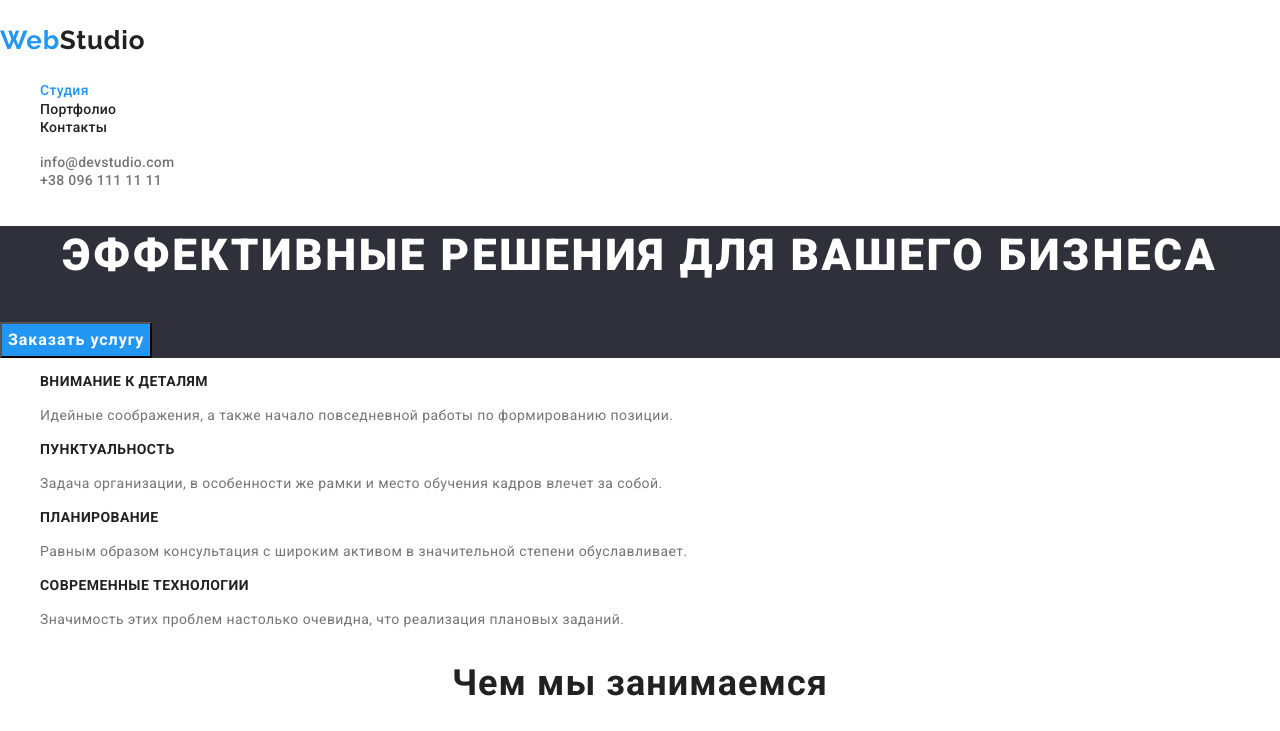
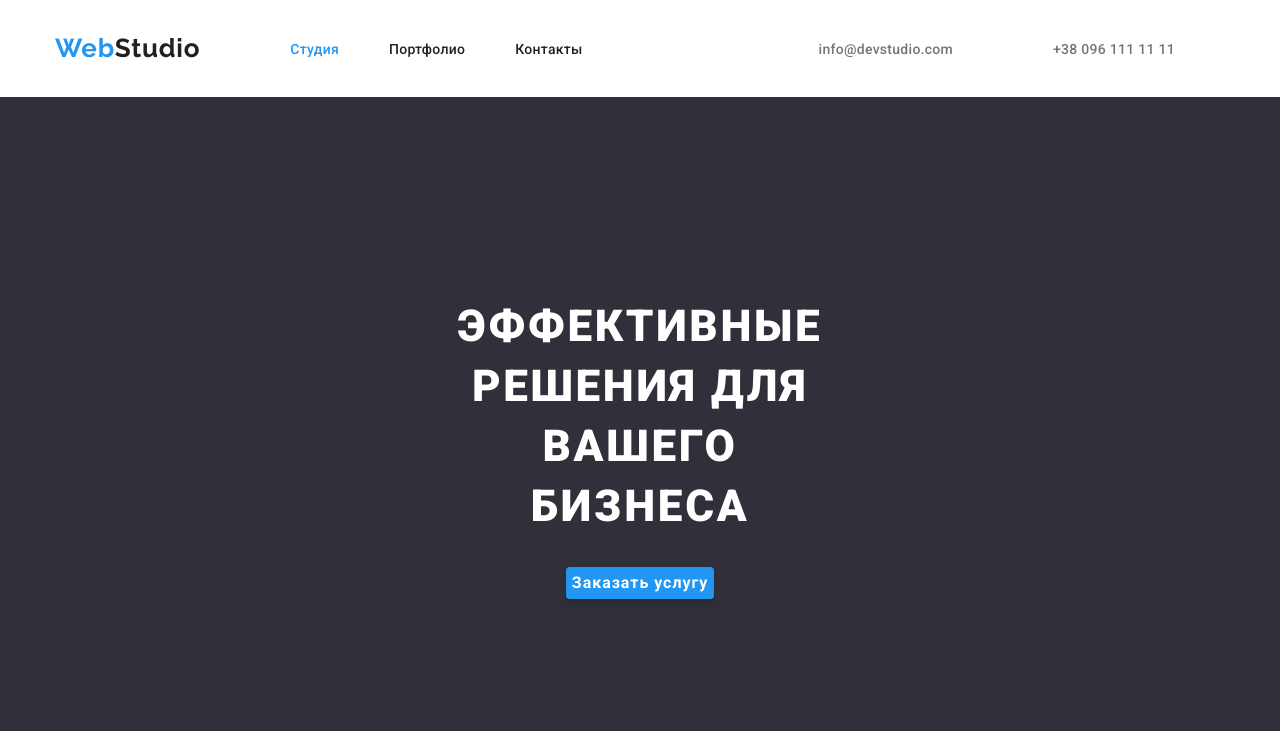
Before and after one commit to AnnHevel/goit-markup-hw-03, a plain HTML site: page index.html in a window 1280 px wide. Shown: the top 731 px of the page. Drawn offline with nearby package versions, Linux system fonts and the light colour scheme.

Commit message:
???? advanteges-list-item last child margin

```diff
--- a/css/styles.css
+++ b/css/styles.css
@@ -1,3 +1,4 @@
+
 :root {
     --primary-text-color: #757575;
     --title-text-color: #212121;
@@ -12,11 +13,45 @@ body {
     color: var(--primary-text-color);
 }
 
+h1, h2, h3, h4, p {
+    margin-top: 0;
+    margin-bottom: 0;
+}
+
+
+
+img {
+    display: block;
+}
+
+.conteiner {
+    width: 1200px;
+    margin-left: auto;
+    margin-right: auto;
+    padding: 0 15px;
+}
 
 ul {
     list-style-type: none;
+    margin-top: 0;
+    margin-bottom: 0;
+    padding-left: 0;
 }
 
+
+.header-conteiner {
+display: flex;
+align-items: center;
+justify-content: space-between;
+}
+.main-nav {
+    display: flex;
+}
+
+.nav-list {
+    display: flex;
+    align-items: center;
+}
 
 .primary-logo {
     font-family: Raleway, sans-serif;
@@ -38,9 +73,19 @@ font-size: 14px;
 line-height: 1.14;
 letter-spacing: 0.02em;
 color: var(--title-text-color);
+padding: 32px 0;
 }
+
 .main-nav .current {
     color: var(--accent-color);
+}
+
+.header-logo {
+    margin-right: 90px;
+    padding: 24px 0;
+}
+.head-item:not(:last-child) {
+    margin-right: 50px;
 }
 
 .contacts-header-list :hover,
@@ -53,25 +98,40 @@ line-height: 1.14;
 letter-spacing: 0.02em;
 color: var(--primary-text-color);
 text-decoration: none;
+margin-right: 50px;
+}
+
+.contacts-header-list {
+    margin-left: auto;
+    display: flex;
 }
 
 .hero {
     background-color: #2F303A;
+    align-content: center;
+    text-align: center;
+    padding-bottom: 200px;
 }
 
 .hero-title {
 font-weight: 900;
 font-size: 44px;
 line-height: 1.36;
-text-align: center;
 letter-spacing: 0.06em;
 text-transform: uppercase;
 color: #FFFFFF;
+padding-top: 200px;
+margin-bottom: 30px;
+margin-right: 452px;
+margin-left: 452px;
 }
 
 .title {
     color: var(--title-text-color);
 }
+
+
+
 
 .hero-button {
 cursor: pointer;
@@ -82,7 +142,20 @@ font-size: 16px;
 line-height: 1.87;
 letter-spacing: 0.06em;
 color: #FFFFFF;
+border: none;
+box-shadow: 0px 4px 4px rgba(0, 0, 0, 0.15);
+border-radius: 4px;
 }
+
+.sections {
+    padding-top: 94px;
+    padding-bottom: 94px;
+}
+
+.advantages-list {
+    display: flex;
+}
+
 
 .advantages-list-item {
 font-family: Roboto;
@@ -91,12 +164,25 @@ line-height: 1.71;
 letter-spacing: 0.03em;
 color: var(--primary-text-color);
 }
+.advantages-list-item:not(last-child) {
+    margin-right: 30px;
+}
+
 .advantages-title {
 font-weight: 700;
 font-size: 14px;
 line-height: 1.14;
 letter-spacing: 0.03em;
 text-transform: uppercase;
+margin-bottom: 10px;
+}
+
+.advantages-list-item:not(:last-child) {
+    margin-right: 30px;
+}
+
+.about-list {
+    display: flex;
 }
 
 .about-title {
@@ -105,17 +191,30 @@ font-size: 36px;
 line-height: 1.17;
 text-align: center;
 letter-spacing: 0.03em;
+margin-bottom: 50px;
+}
+
+.about-list-item:not(:last-child) {
+    margin-right: 30px;
+
 }
 
 .team {
     background-color: #F5F4FA;
 }
+
+.team-list {
+    display: flex;
+    flex-wrap: wrap;
+}
+
 .team-primary-title {
 font-weight: 700;
 font-size: 36px;
 line-height: 1.17;
 text-align: center;
 letter-spacing: 0.03em;
+margin-bottom: 50px;
 }
 .team-secondary-title {
 font-weight: 500;
--- a/index.html
+++ b/index.html
@@ -13,28 +13,30 @@
 </head>
 <body>
     <header class="header">
+        <div class=" header-conteiner conteiner">
         <nav class="main-nav">
-            <p> <a lang="en" href="" class="primary-logo"><span class="logo-accent">Web</span>Studio</a>
+            <p class="header-logo"> <a lang="en" href="" class="primary-logo"><span class="logo-accent">Web</span>Studio</a>
            </p>
-        <ul>
-            <li> <a href="" class="link current">Студия</a></li>
-            <li> <a href="./portfolio.html" class="link">Портфолио</a></li>
-            <li> <a href="" class="link">Контакты</a></li>
+        <ul class="nav-list">
+            <li class="head-item"> <a href="" class="link current">Студия</a></li>
+            <li class="head-item"> <a href="./portfolio.html" class="link">Портфолио</a></li>
+            <li class="head-item"> <a href="" class="link">Контакты</a></li>
         </ul>
         </nav>
         <ul class="contacts-header-list">
-            <li> <a href="mailto:info@devstudio.com" class="contacts-header">info@devstudio.com</a></li>
-            <li> <a href="tell:+380961111111" class="contacts-header"> +38 096 111 11 11</a></li>
+            <li class="head-item"> <a href="mailto:info@devstudio.com" class="contacts-header">info@devstudio.com</a></li>
+            <li class="head-item"> <a href="tell:+380961111111" class="contacts-header"> +38 096 111 11 11</a></li>
         </ul>
+    </div>
     </header>
     <main>
         <section class="hero">
             <h1 class="hero-title">Эффективные решения для вашего бизнеса</h1>
             <button type="button" class="hero-button">Заказать услугу</button>
         </section>
-            <section class="advantages">
+            <section class="advantages conteiner sections">
                 <h2 style="display: none;">Преимущества </h2>
-                <ul>
+                <ul class="advantages-list">
                     <li class="advantages-list-item">
                         <h3 class="advantages-title title">Внимание к деталям</h3>
                         <p>Идейные соображения, а также начало повседневной работы по формированию позиции.</p>
@@ -53,17 +55,17 @@
                     </li>
                 </ul>
              </section>
-             <section class="about">
+             <section class="about conteiner sections">
                  <h2 class="about-title title">Чем мы занимаемся</h2>
-                 <ul>
+                 <ul class="about-list">
                      <li class="about-list-item"> <img src="./images/img.jpg" alt="компьютерная разработка" width="370" ></li>
                      <li class="about-list-item"> <img src="./images/img_1.jpg" alt="разработка мобильной версии" width="370" ></li>
                      <li class="about-list-item"> <img src="./images/img_2.jpg" alt="разработка дизайна" width="370" ></li>
                  </ul>
              </section>
-            <section class="team">
+            <section class="team sections">
                 <h2 class="team-primary-title title">Наша команда</h2>
-                <ul>
+                <ul class="team-list">
                     <li class="team-list-item">
                         <img src="./images/img_3.jpg" alt="Product Designer" width="270">
                         <h3 class="team-secondary-title title">Игорь Демьяненко</h3>
```
